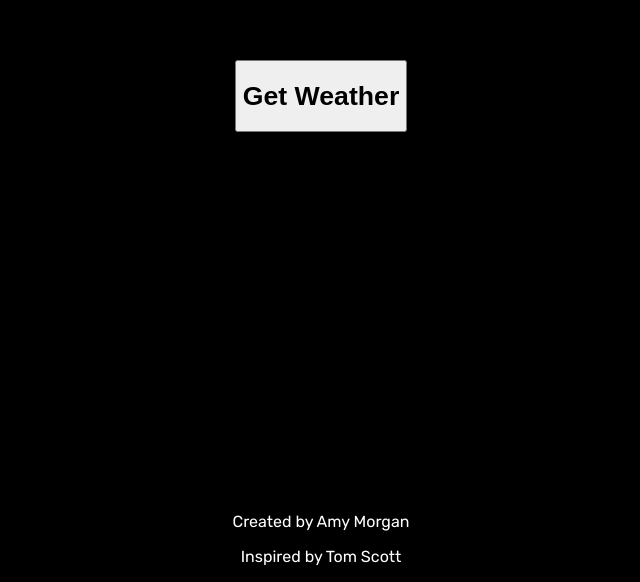
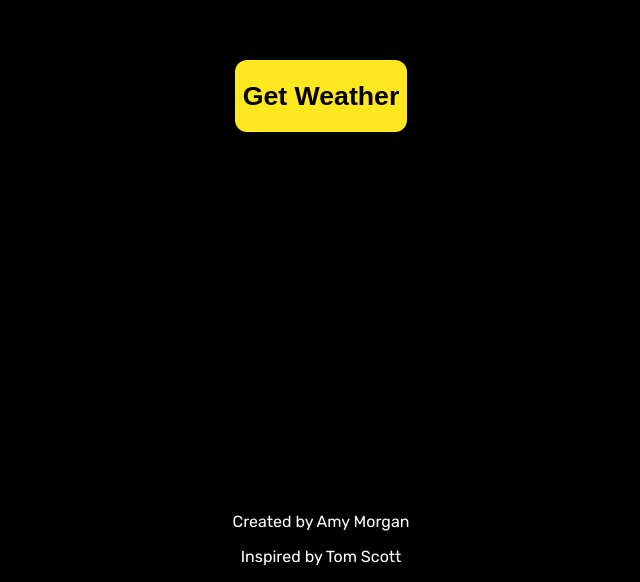
Before and after one commit to AmyHannahMorgan/star-wars-weather, a website: page static/index.html in a window 1280 px wide. Shown: the part 304-886 px from the top of the page, without its empty margins (319-959 px from the left). Drawn offline with Linux system fonts and the light colour scheme.

Commit message:
+style get weather button

```diff
--- a/static/assets/css/main.css
+++ b/static/assets/css/main.css
@@ -78,6 +78,12 @@ footer > * {
     transition: opacity ease 0.15s;
 }
 
+.statementHolder > #getWeatherButton {
+    border-color: transparent;
+    border-radius: 12px;
+    background-color: #ffe81f;
+}
+
 .statementHolder > .statement {
     width: 90%;
 
```
